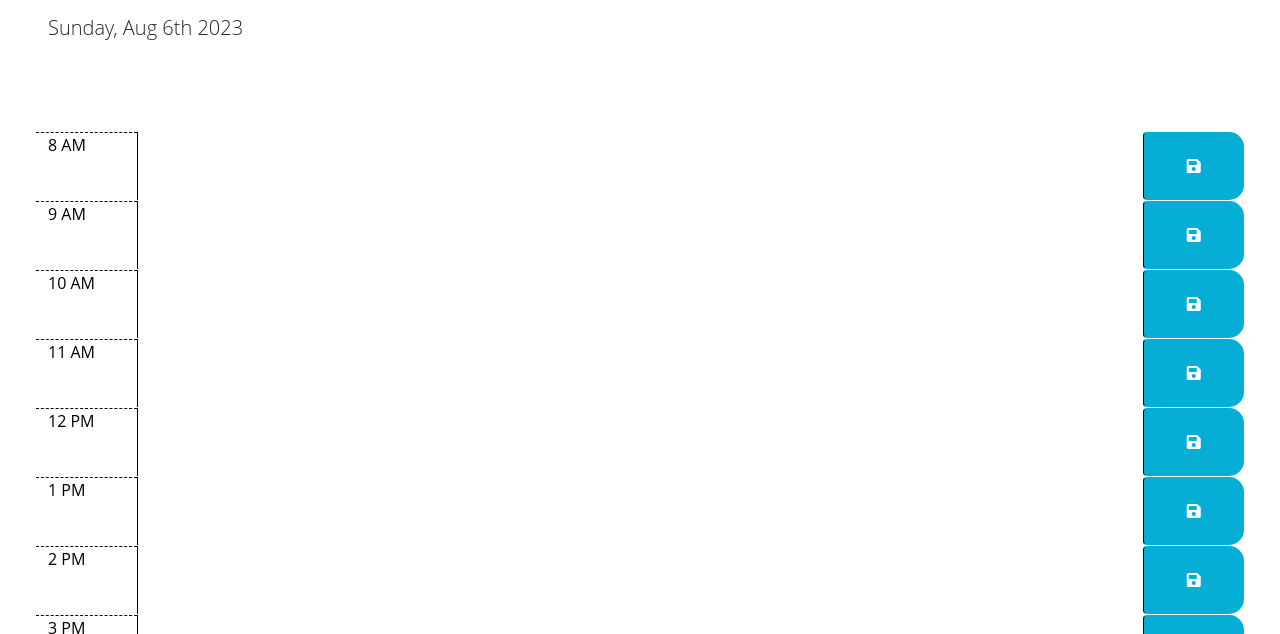
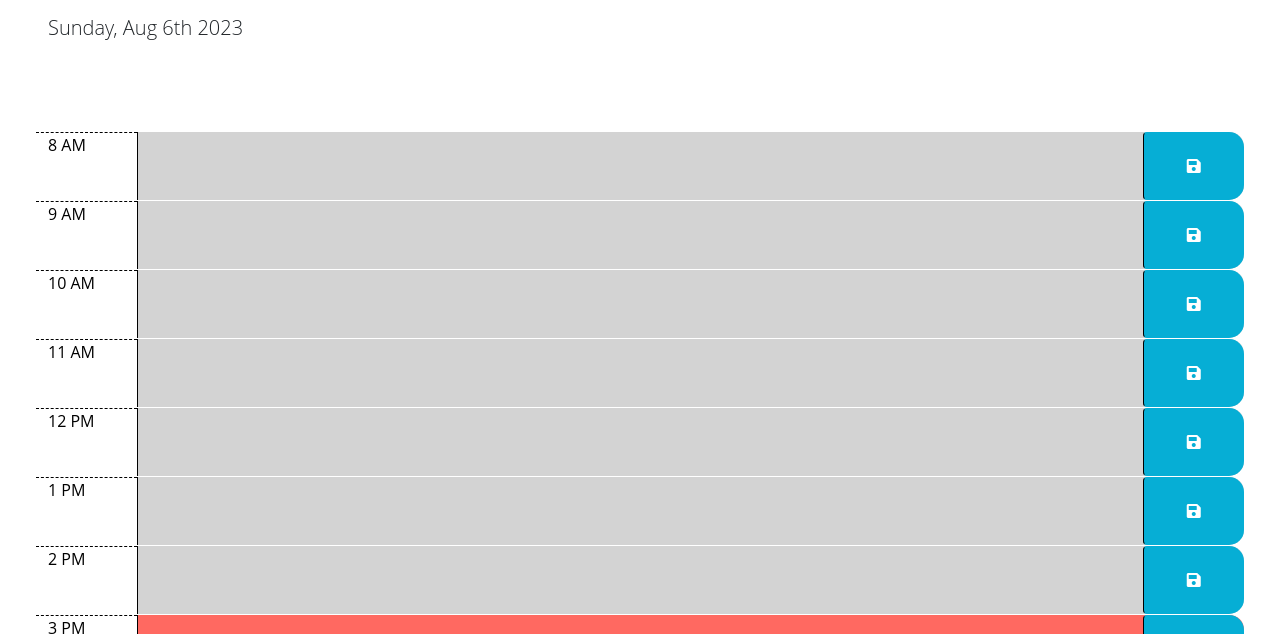
Before and after one commit to fringemonkey89/Work-Day-Scheduler, a plain HTML site: page Develop/index.html in a window 1280 px wide. Shown: the part 166-800 px from the top of the page. Drawn offline with nearby package versions, Linux system fonts and the light colour scheme.

Commit message:
fixed code in script and added changes in html

```diff
--- a/Develop/index.html
+++ b/Develop/index.html
@@ -32,21 +32,21 @@
     </header>
     <div class="container-fluid px-5">
 
-      <div id="hour-8" class="row time-block">
+      <div id="hour8" class="row time-block">
         <div class="col-md-1 hour">
             8 AM
           </div>
         <textarea class="col-md-10 description"></textarea>
         <button class="btn saveBtn col-md-1"><i class="fas fa-save"></i></button>
       </div>
-      <div id="hour-9" class="row time-block">
+      <div id="hour9" class="row time-block">
         <div class="col-md-1 hour">
             9 AM
           </div>
         <textarea class="col-md-10 description"></textarea>
         <button class="btn saveBtn col-md-1"><i class="fas fa-save"></i></button>
       </div>
-      <div id="hour-10" class="row time-block">
+      <div id="hour10" class="row time-block">
         <div class="col-md-1 hour">
             10 AM
           </div>
@@ -89,49 +89,49 @@
       </div>
     </div>
     -->
-    <div id="hour-11" class="row time-block">
+    <div id="hour11" class="row time-block">
       <div class="col-md-1 hour">
         11 AM
       </div>
       <textarea class="col-md-10 description"></textarea>
       <button class="btn saveBtn col-md-1"><i class="fas fa-save"></i></button>
     </div>
-    <div id="hour-12" class="row time-block">
+    <div id="hour12" class="row time-block">
       <div class="col-md-1 hour">
         12 PM
       </div>
       <textarea class="col-md-10 description"></textarea>
       <button class="btn saveBtn col-md-1"><i class="fas fa-save"></i></button>
     </div>
-    <div id="hour-1" class="row time-block">
+    <div id="hour13" class="row time-block">
       <div class="col-md-1 hour">
         1 PM
       </div>
       <textarea class="col-md-10 description"></textarea>
       <button class="btn saveBtn col-md-1"><i class="fas fa-save"></i></button>
     </div>
-    <div id="hour-2" class="row time-block">
+    <div id="hour14" class="row time-block">
       <div class="col-md-1 hour">
         2 PM
       </div>
       <textarea class="col-md-10 description"></textarea>
       <button class="btn saveBtn col-md-1"><i class="fas fa-save"></i></button>
     </div>
-    <div id="hour-3" class="row time-block">
+    <div id="hour15" class="row time-block">
       <div class="col-md-1 hour">
         3 PM
       </div>
       <textarea class="col-md-10 description"></textarea>
       <button class="btn saveBtn col-md-1"><i class="fas fa-save"></i></button>
     </div>
-    <div id="hour-4" class="row time-block">
+    <div id="hour16" class="row time-block">
       <div class="col-md-1 hour">
         4 PM
       </div>
       <textarea class="col-md-10 description"></textarea>
       <button class="btn saveBtn col-md-1"><i class="fas fa-save"></i></button>
     </div>
-    <div id="hour-5" class="row time-block">
+    <div id="hour17" class="row time-block">
       <div class="col-md-1 hour">
         5 PM
       </div>
--- a/Develop/script.js
+++ b/Develop/script.js
@@ -1,7 +1,7 @@
 // Wrap all code that interacts with the DOM in a call to jQuery to ensure that
 // the code isn't run until the browser has finished rendering all the elements
 // in the html.
-$(function () {
+//$(function () {
   // TODO: Add a listener for click events on the save button. This code should
   // use the id in the containing time-block as a key to save the user input in
   // local storage. HINT: What does `this` reference in the click listener
@@ -22,9 +22,9 @@ $(function () {
   // TODO: Add code to display the current date in the header of the page.
   var todayDate = moment().format('dddd, MMM Do YYYY');
   $("#currentDay").text(todayDate);
-});
 
-$(document).ready(function (){
+
+$(document).ready(function () {
     $(".saveBtn").on("click", function(){
 
       var text = $(this).siblings(".description").val();
@@ -33,31 +33,42 @@ $(document).ready(function (){
       localStorage.setItem(time, text);
     })
 
-
-
-    function timeTrack(){
+      function timeTrack() {
       var timenow = moment().hour();
 
+      $(".time-block").each(function (){
       var blocktime = parseInt($(this).attr("id").split("hour")[1]);
 
-      if (blovktime < timenow){
+      if (blocktime < timenow){
         $(this).removeClass("future");
         $(this).removeClass("present");
         $(this).addClass("past");
       }
+      else if
+          (blocktime === timenow){
+          $(this).removeClass("future");
+          $(this).removeClass("past");
+          $(this).addClass("present");
+      }
+      else {
+          $(this).removeClass("past");
+          $(this).removeClass("present");
+          $(this).addClass("future");
+      }
+    })
+}
 
-    }
     $("#hour-8 .description").val(localStorage.getItem("hour8"));
     $("#hour-9 .description").val(localStorage.getItem("hour9"));
     $("#hour-10 .description").val(localStorage.getItem("hour10"));
     $("#hour-11 .description").val(localStorage.getItem("hour11"));
     $("#hour-12 .description").val(localStorage.getItem("hour12"));
-    $("#hour-1 .description").val(localStorage.getItem("hour-1"));
-    $("#hour-2 .description").val(localStorage.getItem("hour2"));
-    $("#hour-3 .description").val(localStorage.getItem("hour3"));
-    $("#hour-4 .description").val(localStorage.getItem("hour4"));
-    $("#hour-5 .description").val(localStorage.getItem("hour5"));
+    $("#hour-13 .description").val(localStorage.getItem("hour-13"));
+    $("#hour-14 .description").val(localStorage.getItem("hour14"));
+    $("#hour-15 .description").val(localStorage.getItem("hour15"));
+    $("#hour-16 .description").val(localStorage.getItem("hour16"));
+    $("#hour-17 .description").val(localStorage.getItem("hour17"));
 
-
+ timeTrack();
 
 })
```
